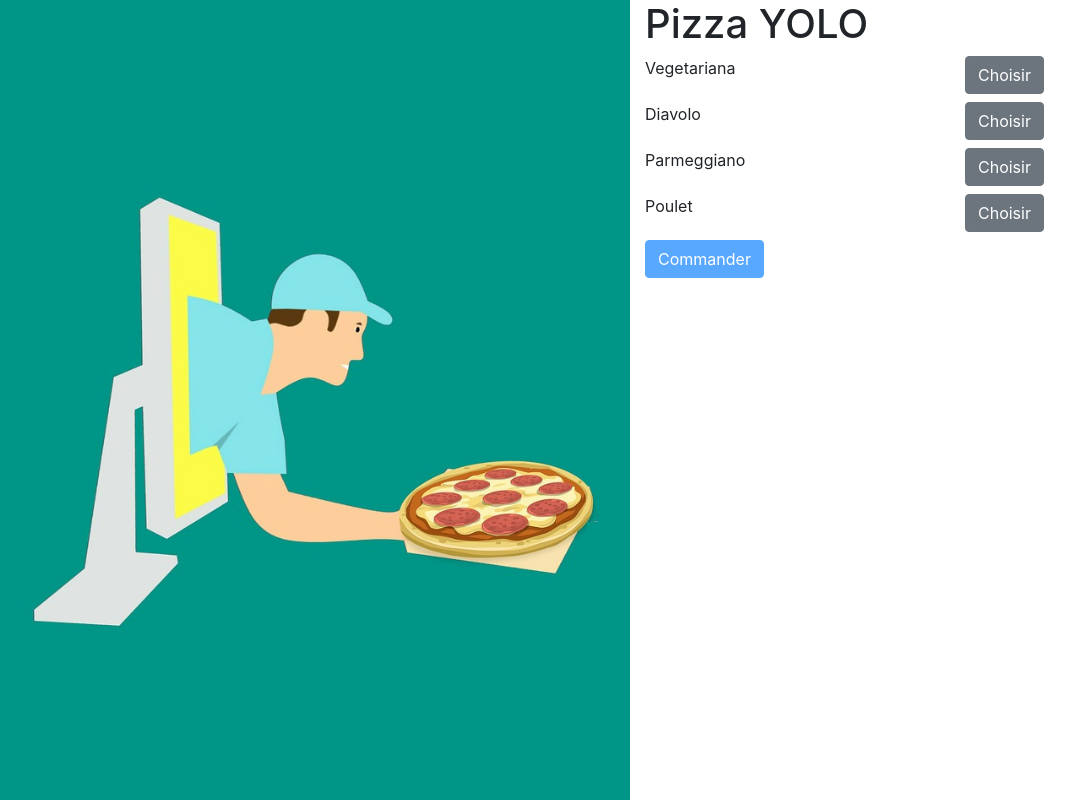
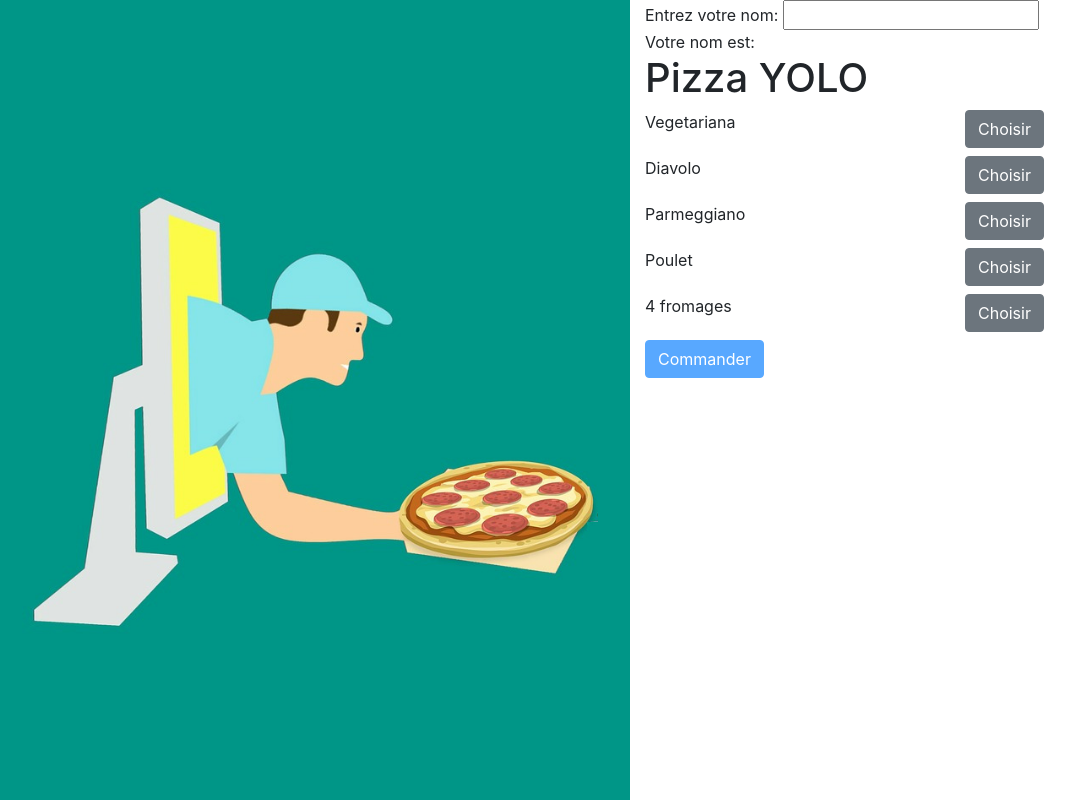
Before and after one commit to ltruchot/fij-angular-pizza-yolo, an Angular app: page / in a window 1280 px wide. Both pictures are taken after a click on the button "Voir le menu". Shown: the whole page, without its empty margins (10-1085 px from the left). Built offline with nearby package versions, Linux system fonts and the light colour scheme.

Commit message:
feat(state1): add ngModel

```diff
--- a/src/app/app.component.html
+++ b/src/app/app.component.html
@@ -2,9 +2,13 @@
   <div class="row justify-content-center h-100">
     <div class="col-xs-12 col-sm-6 pizza-presentation"></div>
     <div class="col-xs-12 col-sm-6">
+      <div>Entrez votre nom: <input [(ngModel)]="nom" /></div>
+      <div>
+        Votre nom est: <strong>{{ nom }}</strong>
+      </div>
       <h1>{{ titre }}</h1>
       <button
-        *ngIf="!menuVisible"
+        *ngIf="menuVisible === false"
         class="btn btn-secondary"
         type="button"
         (click)="voirMenu()"
@@ -15,12 +19,12 @@
         <div *ngFor="let pizza of menu" class="row mb-2">
           <div class="col-6">{{ pizza }}</div>
           <div class="col-6">
-            <button class="btn btn-secondary" (click)="pristine = false">
+            <button class="btn btn-secondary" (click)="changePristine()">
               Choisir
             </button>
           </div>
         </div>
-        <button class="btn btn-primary" [disabled]="pristine">
+        <button class="btn btn-primary" [disabled]="!nom || pristine">
           Commander
         </button>
       </div>
--- a/src/app/app.component.ts
+++ b/src/app/app.component.ts
@@ -8,13 +8,18 @@ import { Component } from '@angular/core';
 export class AppComponent {
   // propriétés
 	titre = 'Pizza YOLO';
-  menu = ["Vegetariana", "Diavolo", "Parmeggiano", "Poulet"];
+  menu = ["Vegetariana", "Diavolo", "Parmeggiano", "Poulet", "4 fromages"];
   menuVisible = false;
   pristine = true
+  nom = "";
 
   // méthodes
   voirMenu () {
     this.menuVisible = true;
   }
+  changePristine () {
+    this.pristine = false;
+  }
+
 
 }
--- a/src/app/app.module.ts
+++ b/src/app/app.module.ts
@@ -1,11 +1,12 @@
 import { BrowserModule } from "@angular/platform-browser";
 import { NgModule } from "@angular/core";
+import { FormsModule } from "@angular/forms";
 
 import { AppComponent } from "./app.component";
 
 @NgModule({
   declarations: [AppComponent],
-  imports: [BrowserModule],
+  imports: [BrowserModule, FormsModule],
   providers: [],
   bootstrap: [AppComponent]
 })
```
